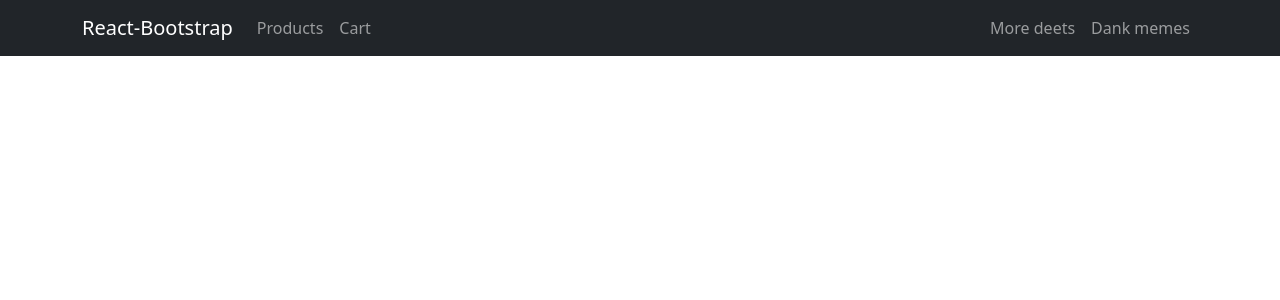
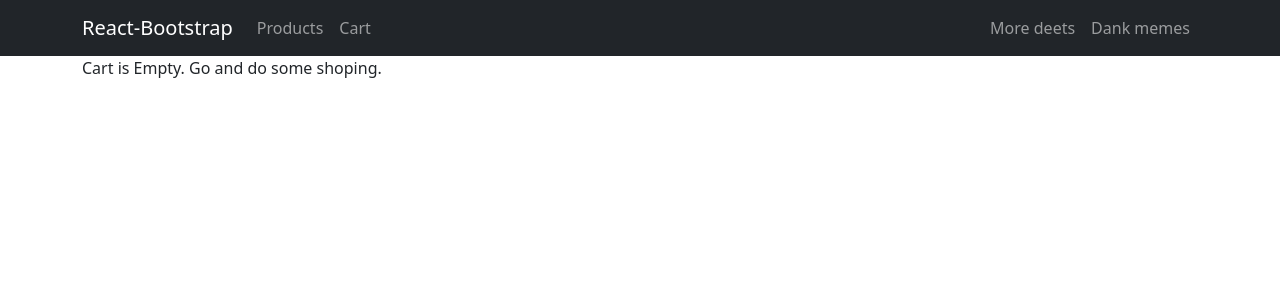
Before and after one commit to Upgrad-Code/react-basics, a React (Create React App) app: page /cart in a window 1280 px wide. Shown: the top 300 px of the page. Built offline with nearby package versions, Linux system fonts and the light colour scheme.

Commit message:
3 files modified

```diff
--- a/src/contexts/ProductsContext.js
+++ b/src/contexts/ProductsContext.js
@@ -5,7 +5,6 @@ const ProductsContext = React.createContext(null);
 
 const ProductsContextProvider = (props) => {
   const [state, dispatch] = useReducer(reducer, iState);
-  console.log(state);
 
   return (
     <ProductsContext.Provider value={{ state, dispatch }}>
--- a/src/pages/CartPage/CartPage.js
+++ b/src/pages/CartPage/CartPage.js
@@ -1,31 +1,41 @@
 import React, { useContext } from 'react';
 import { ProductsContext } from '../../contexts/ProductsContext';
-import { Container, Row, Col } from 'react-bootstrap';
+import { Container, Row, Col, Card, Button } from 'react-bootstrap';
+import { ACTIONS } from '../../reducers/ProductsReducer';
 
 const CartPage = () => {
   const { state, dispatch } = useContext(ProductsContext);
-  // console.log(state, 'Cart PAge...');
   return (
     <Container>
       <Row>
-        {state.cartData &&
-          state.cartData.map((item) => {
+        {state.cartData.length === 0 ? (
+          <Col>Cart is Empty. Go and do some shoping.</Col>
+        ) : (
+          state.cartData &&
+          state.cartData.map((cp) => {
             return (
-              <Col md={3} key={item.id}>
+              <Col md={3} key={cp.id}>
                 <Card>
                   <Card.Body>
-                    <Card.Text>{item.title}</Card.Text>
-                    <Button variant="primary" size="sm">
-                      A-TO-C
-                    </Button>
-                    <Button variant="danger" size="sm">
+                    <Card.Text>{cp.title}</Card.Text>
+                    <Button
+                      variant="danger"
+                      size="sm"
+                      onClick={() => {
+                        dispatch({
+                          type: ACTIONS.REMOVE_FROM_CART,
+                          payload: cp.id,
+                        });
+                      }}
+                    >
                       R-FROM-C
                     </Button>
                   </Card.Body>
                 </Card>
               </Col>
             );
-          })}
+          })
+        )}
       </Row>
     </Container>
   );
--- a/src/pages/ProductPage/ProductPage.js
+++ b/src/pages/ProductPage/ProductPage.js
@@ -7,7 +7,6 @@ import { ACTIONS } from '../../reducers/ProductsReducer';
 
 const ProductPage = () => {
   const { state, dispatch } = useContext(ProductsContext);
-  // console.log(state, 'Products page...');
 
   useEffect(() => {
     dispatch({
```
